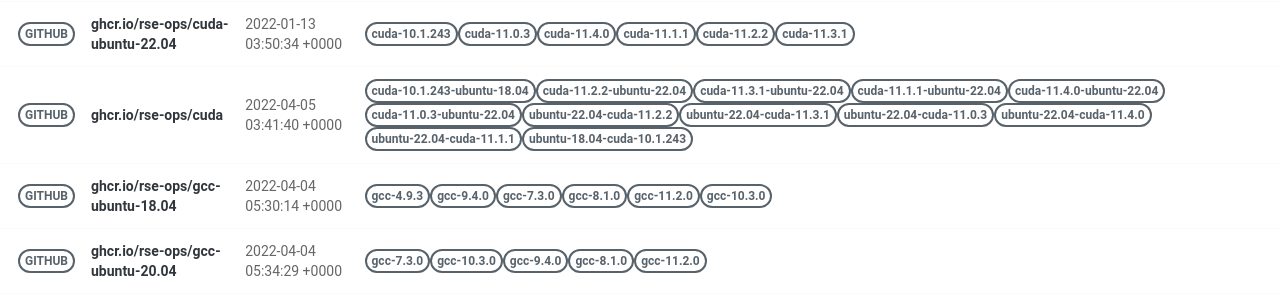
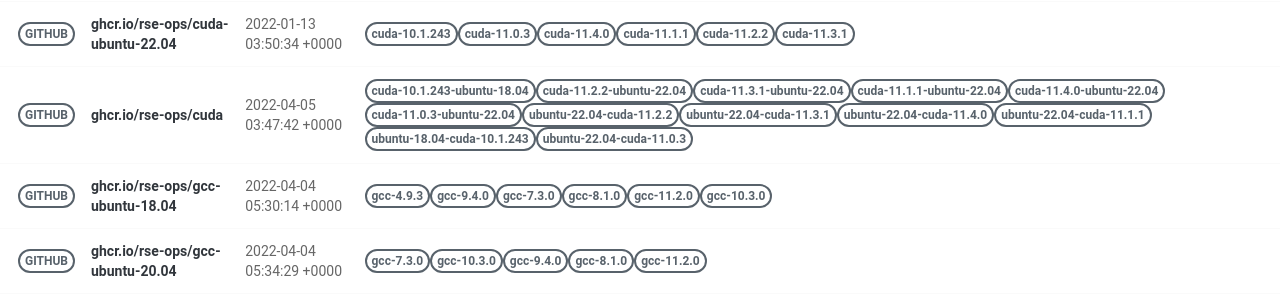
Before and after one commit to rse-ops/docker-images, a Jekyll site: the page built from pages/index.md, in a window 1280 px wide. Shown: the part 428-728 px from the top of the page. Built offline with Jekyll 4.4.1, drawn with Linux system fonts in a browser that asks for light colours; nearby versions of some CDN libraries.

Commit message:
Automated push to update library 2022-04-05

```diff
--- a/_library/ghcr.io-rse-ops-cuda.md
+++ b/_library/ghcr.io-rse-ops-cuda.md
@@ -1,7 +1,7 @@
 ---
 layout: container
 name: ghcr.io/rse-ops/cuda
-updated_at: 2022-04-05 03:41:40.253561
+updated_at: 2022-04-05 03:47:42.744723
 
 
 container_url: https://github.com/orgs/rse-ops/packages/container/package/cuda
```
Also changed, not shown: other parts of _library/ghcr.io-rse-ops-cuda.md (+3 -3 lines).
